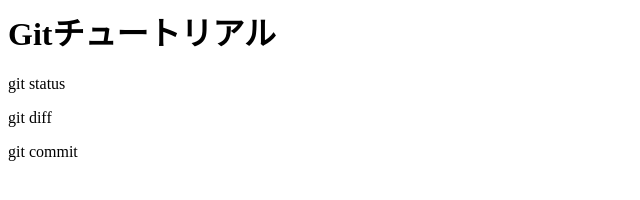
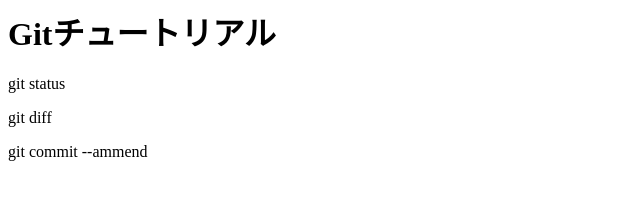
Before and after one commit to Whiro0501/git_practice, a plain HTML site: page index.html in a window 1280 px wide. Shown: the full height of the page, 0-640 px from the left. Drawn offline with Linux system fonts and the light colour scheme.

Commit message:
git commitを追記

```diff
--- a/index.html
+++ b/index.html
@@ -1,4 +1,4 @@
 <h1>Gitチュートリアル</h1>
 <p>git status</p>
 <p>git diff</p>
-<p>git commit</p>
+<p>git commit --ammend</p>
```
